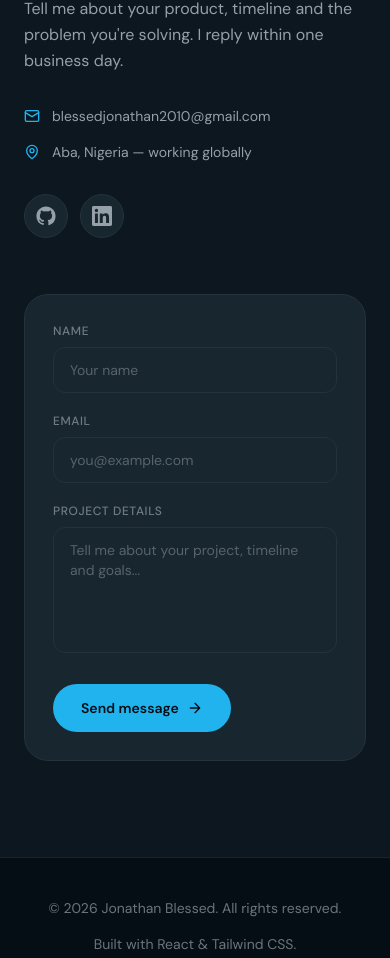
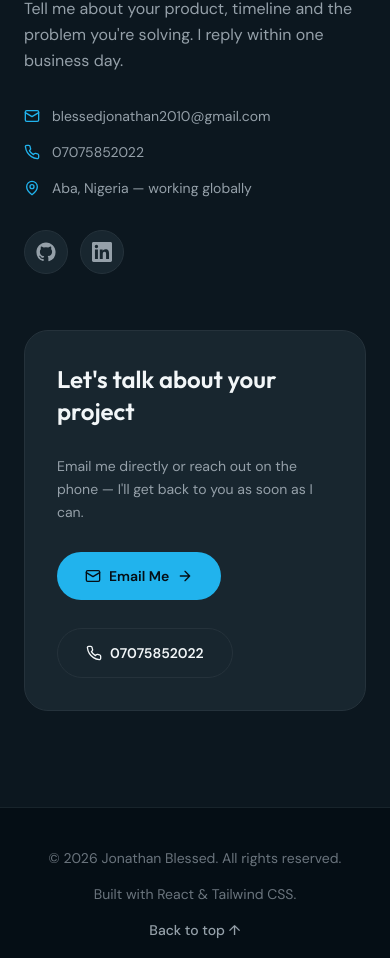
Before and after one commit to blessedjonathan2010-cyber/blessed-portfolio, a React (Vite) app: page / in a window 390 px wide. Shown: the part 10995-11953 px from the top of the page. Built offline with nearby package versions, Linux system fonts and the light colour scheme.

Commit message:
Replace contact form with email me button and phone number

```diff
--- a/src/components/Contact.jsx
+++ b/src/components/Contact.jsx
@@ -1,28 +1,11 @@
-import { useState } from 'react'
 import { data } from '../data/portfolio'
-import { GitHubIcon, LinkedInIcon, MailIcon, MapPinIcon, ArrowRightIcon } from './icons'
+import { GitHubIcon, LinkedInIcon, MailIcon, MapPinIcon, PhoneIcon, ArrowRightIcon } from './icons'
 
 export default function Contact() {
-  const [form, setForm] = useState({ name: '', email: '', message: '' })
-
-  const handleChange = (e) => {
-    setForm({ ...form, [e.target.name]: e.target.value })
-  }
-
-  const handleSubmit = (e) => {
-    e.preventDefault()
-    const subject = encodeURIComponent(`Project inquiry from ${form.name || 'your portfolio'}`)
-    const body = encodeURIComponent(`${form.message}\n\n— ${form.name}\n${form.email}`)
-    window.location.href = `mailto:${data.email}?subject=${subject}&body=${body}`
-  }
-
   const socials = [
     { label: 'GitHub', href: data.socials.github, icon: GitHubIcon },
     { label: 'LinkedIn', href: data.socials.linkedin, icon: LinkedInIcon },
   ]
-
-  const inputClasses =
-    'w-full rounded-xl border border-line bg-card px-4 py-3 text-sm text-foreground placeholder:text-muted/50 outline-none transition focus:border-primary/50 focus:ring-1 focus:ring-primary/30'
 
   return (
     <section id="contact" className="border-t border-line/60 bg-card/40 py-24">
@@ -41,6 +24,10 @@
               <a href={`mailto:${data.email}`} className="flex items-center gap-3 text-sm text-muted transition hover:text-primary">
                 <MailIcon className="h-4 w-4 text-primary" />
                 {data.email}
+              </a>
+              <a href={`tel:${data.phone}`} className="flex items-center gap-3 text-sm text-muted transition hover:text-primary">
+                <PhoneIcon className="h-4 w-4 text-primary" />
+                {data.phone}
               </a>
               <p className="flex items-center gap-3 text-sm text-muted">
                 <MapPinIcon className="h-4 w-4 text-primary" />
@@ -64,65 +51,27 @@
             </div>
           </div>
 
-          <form
-            onSubmit={handleSubmit}
-            className="rounded-3xl border border-line bg-card p-7 sm:p-9"
-          >
-            <div className="grid gap-5 sm:grid-cols-2">
-              <div>
-                <label htmlFor="name" className="mb-2 block text-xs font-medium uppercase tracking-wider text-muted/70">
-                  Name
-                </label>
-                <input
-                  id="name"
-                  name="name"
-                  type="text"
-                  required
-                  placeholder="Your name"
-                  value={form.name}
-                  onChange={handleChange}
-                  className={inputClasses}
-                />
-              </div>
-              <div>
-                <label htmlFor="email" className="mb-2 block text-xs font-medium uppercase tracking-wider text-muted/70">
-                  Email
-                </label>
-                <input
-                  id="email"
-                  name="email"
-                  type="email"
-                  required
-                  placeholder="you@example.com"
-                  value={form.email}
-                  onChange={handleChange}
-                  className={inputClasses}
-                />
-              </div>
-            </div>
-            <div className="mt-5">
-              <label htmlFor="message" className="mb-2 block text-xs font-medium uppercase tracking-wider text-muted/70">
-                Project details
-              </label>
-              <textarea
-                id="message"
-                name="message"
-                required
-                rows={5}
-                placeholder="Tell me about your project, timeline and goals..."
-                value={form.message}
-                onChange={handleChange}
-                className={`${inputClasses} resize-none`}
-              />
-            </div>
-            <button
-              type="submit"
-              className="mt-6 inline-flex items-center gap-2 rounded-full bg-primary px-7 py-3.5 text-sm font-semibold text-background transition hover:bg-primary-hover"
+          <div className="flex flex-col items-start gap-7 rounded-3xl border border-line bg-card p-8 sm:p-10">
+            <h3 className="font-display text-2xl font-semibold text-foreground">Let's talk about your project</h3>
+            <p className="text-sm leading-relaxed text-muted">
+              Email me directly or reach out on the phone — I'll get back to you as soon as I can.
+            </p>
+            <a
+              href={`mailto:${data.email}?subject=Project inquiry`}
+              className="inline-flex items-center gap-2 rounded-full bg-primary px-7 py-3.5 text-sm font-semibold text-background transition hover:bg-primary-hover"
             >
-              Send message
+              <MailIcon className="h-4 w-4" />
+              Email Me
               <ArrowRightIcon className="h-4 w-4" />
-            </button>
-          </form>
+            </a>
+            <a
+              href={`tel:${data.phone}`}
+              className="inline-flex items-center gap-2 rounded-full border border-line px-7 py-3.5 text-sm font-semibold text-foreground transition hover:border-primary/50 hover:text-primary"
+            >
+              <PhoneIcon className="h-4 w-4" />
+              {data.phone}
+            </a>
+          </div>
         </div>
       </div>
     </section>
--- a/src/components/icons.jsx
+++ b/src/components/icons.jsx
@@ -54,6 +54,12 @@
   </svg>
 )
 
+export const PhoneIcon = ({ className = 'w-4 h-4' }) => (
+  <svg className={className} viewBox="0 0 24 24" fill="none" stroke="currentColor" strokeWidth="2" strokeLinecap="round" strokeLinejoin="round">
+    <path d="M22 16.92v3a2 2 0 0 1-2.18 2 19.79 19.79 0 0 1-8.63-3.07 19.5 19.5 0 0 1-6-6 19.79 19.79 0 0 1-3.07-8.67A2 2 0 0 1 4.11 2h3a2 2 0 0 1 2 1.72c.127.96.361 1.903.7 2.81a2 2 0 0 1-.45 2.11L8.09 9.91a16 16 0 0 0 6 6l1.27-1.27a2 2 0 0 1 2.11-.45c.907.339 1.85.573 2.81.7A2 2 0 0 1 22 16.92Z" />
+  </svg>
+)
+
 export const FileTextIcon = ({ className = 'w-6 h-6' }) => (
   <svg className={className} viewBox="0 0 24 24" fill="none" stroke="currentColor" strokeWidth="2" strokeLinecap="round" strokeLinejoin="round">
     <path d="M14 2H6a2 2 0 0 0-2 2v16a2 2 0 0 0 2 2h12a2 2 0 0 0 2-2V8Z" />
--- a/src/data/portfolio.js
+++ b/src/data/portfolio.js
@@ -22,6 +22,7 @@
 
   // ---- Contact --------------------------------------------------
   email: 'blessedjonathan2010@gmail.com',
+  phone: '07075852022',
   location: 'Aba, Nigeria — working globally',
   socials: {
     github: 'https://github.com/blessedjonathan2010-cyber',
```
